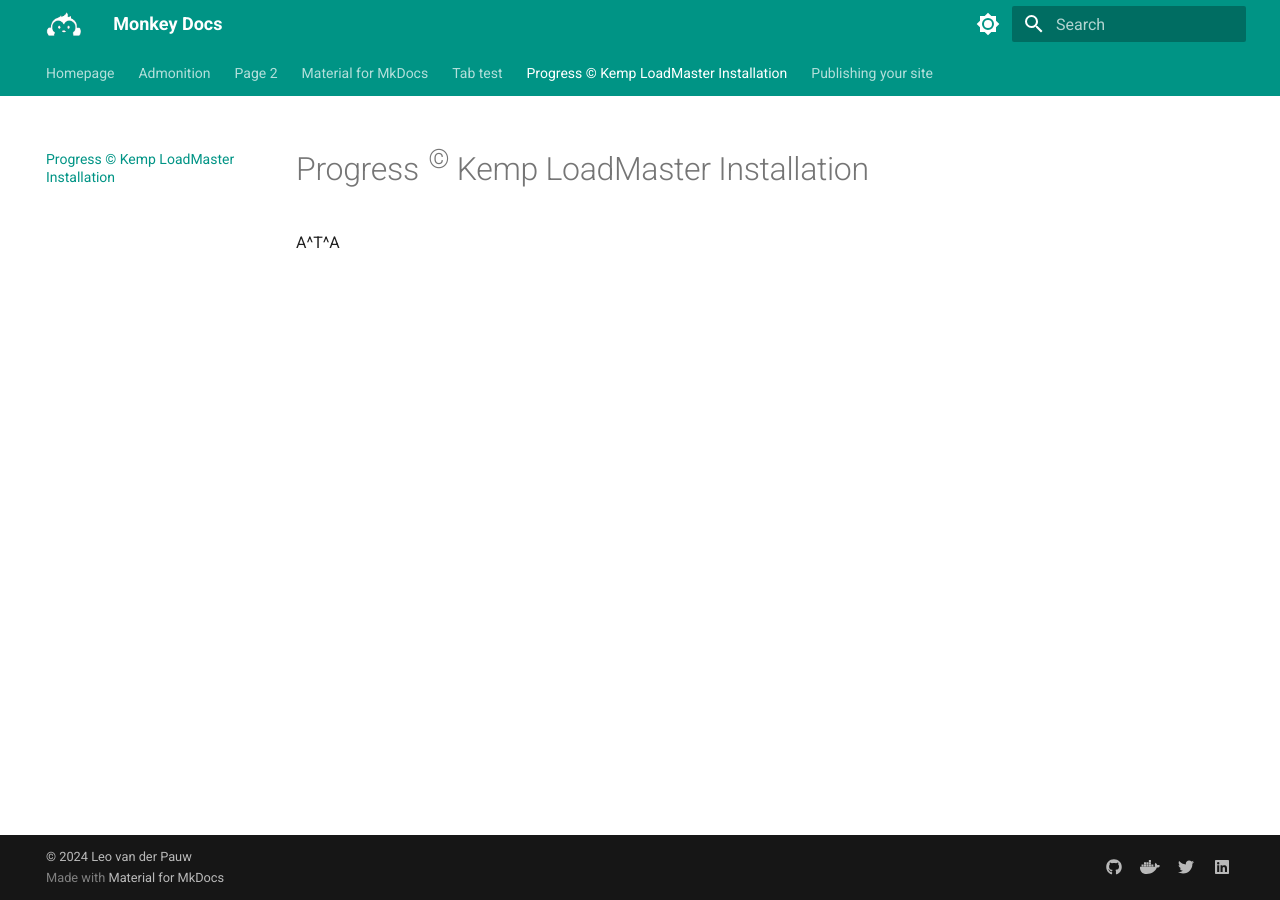
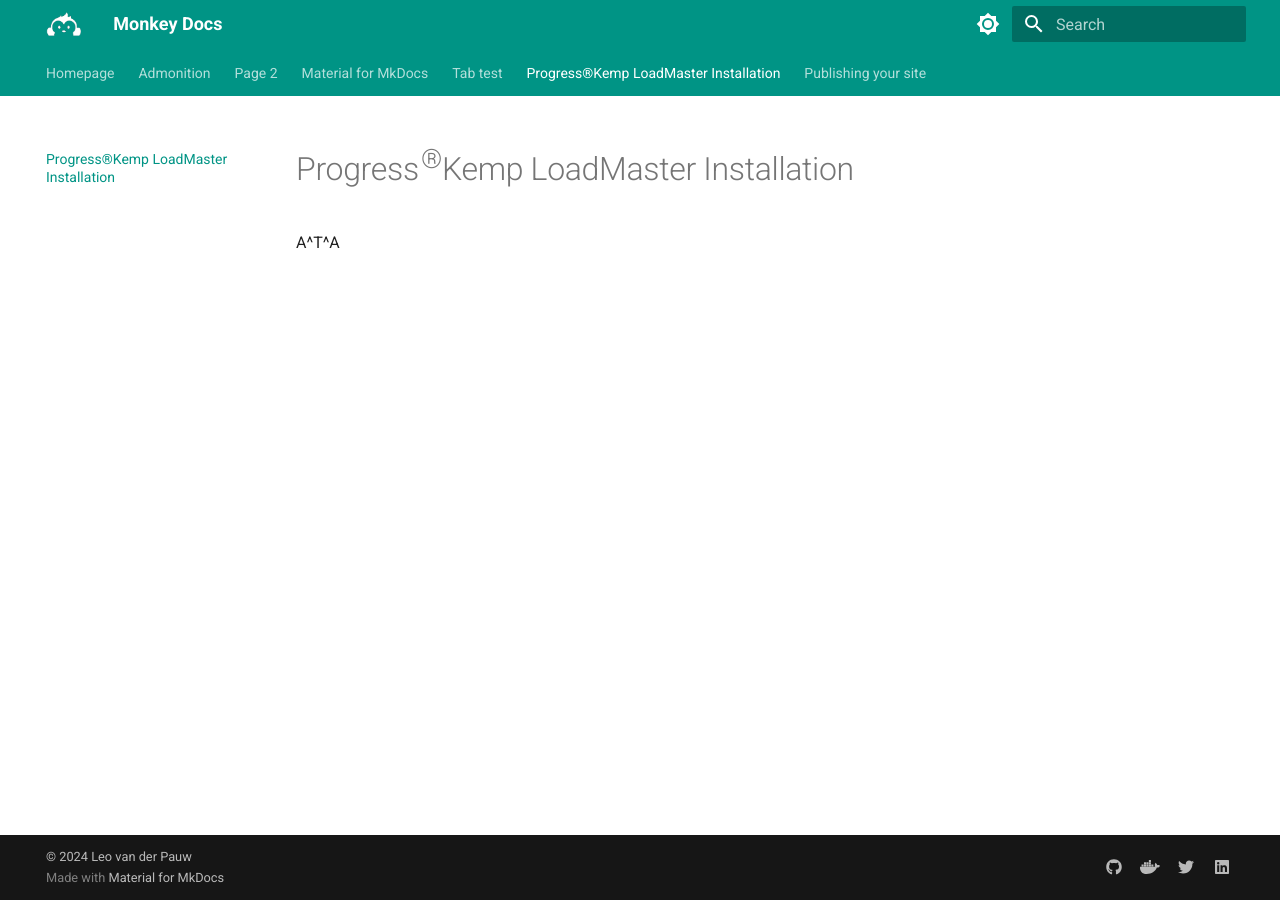
Before and after one commit to lp182501/mkdocs, an MkDocs documentation site: the page built from docs/page5.md, in a window 1280 px wide. Built offline with MkDocs 1.6.1 and Material for MkDocs 9.7.7, drawn with Linux system fonts in a browser that asks for light colours; some of the changed lines change nothing that is shown.

Commit message:
Update page5.md

```diff
--- a/docs/page5.md
+++ b/docs/page5.md
@@ -1,2 +1,2 @@
-# Progress <sup>&copy;</sup> Kemp LoadMaster Installation
+# Progress<sup>&reg;</sup>Kemp LoadMaster Installation
 A^T^A
```
